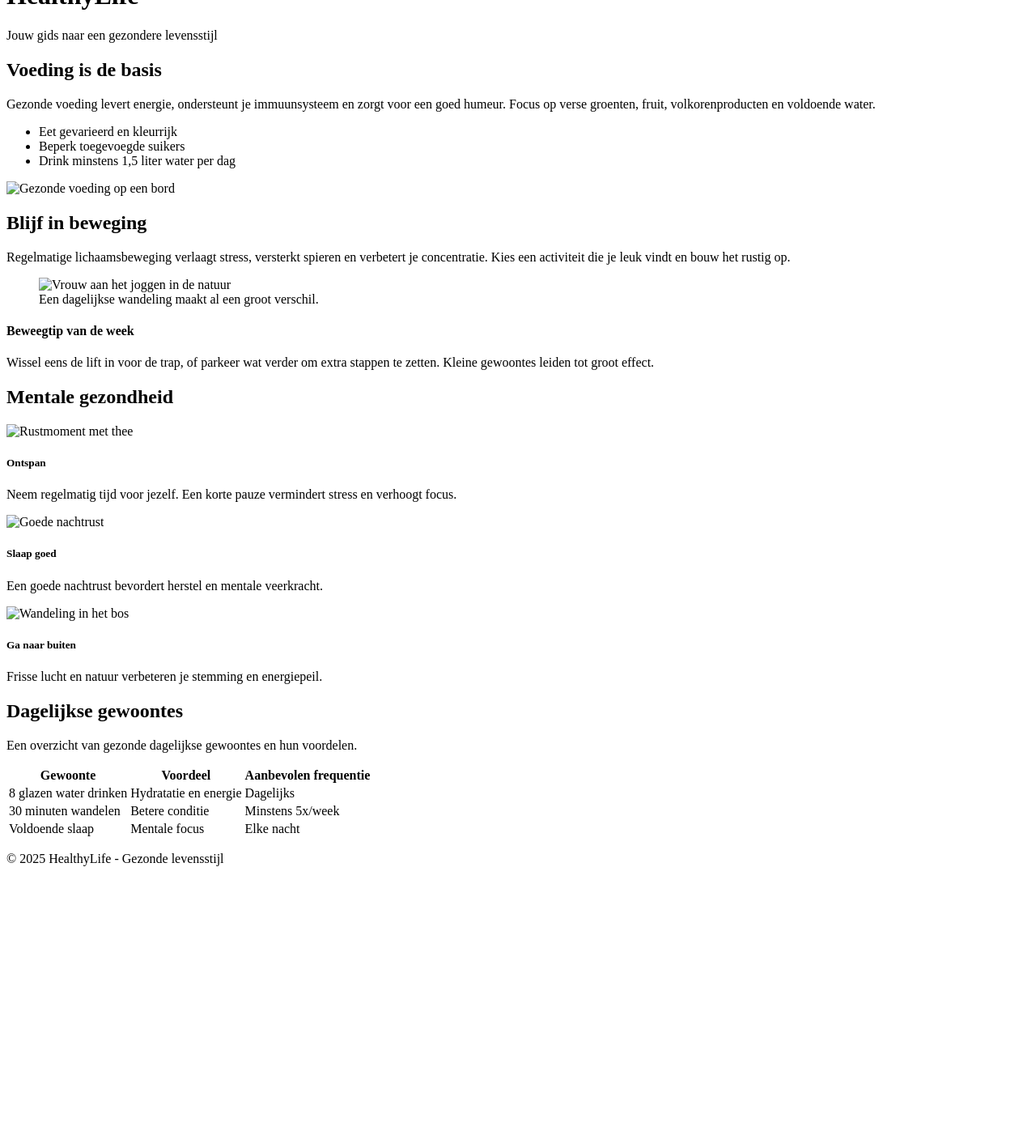
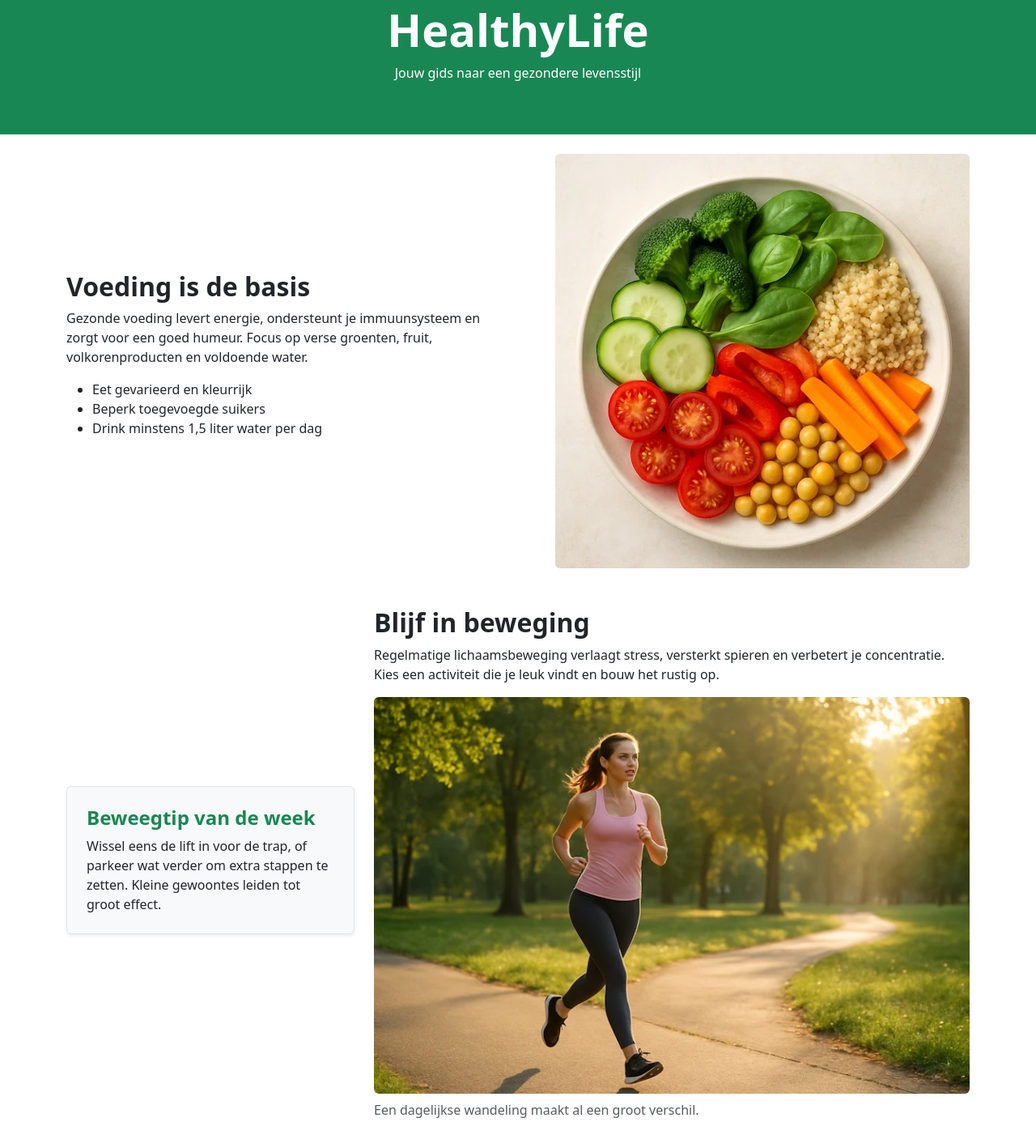
Before and after one commit to MouadJeaali49/BWD2-MouadJeaali-2526, a website: page 01.Bootstrap/HealthyLife/index.html in a window 1280 px wide. Shown: the part 45-1447 px from the top of the page at 81% size. Before the commit the page ends 1131 px from the top, so only its background shows below. Drawn offline with nearby package versions, Linux system fonts and the light colour scheme.

Commit message:
healthy life afgemaakt

```diff
--- a/01.Bootstrap/HealthyLife/index.html
+++ b/01.Bootstrap/HealthyLife/index.html
@@ -4,20 +4,23 @@
 <head>
 	<meta charset="UTF-8">
 	<meta name="viewport" content="width=device-width, initial-scale=1.0">
+	<link href="https://cdn.jsdelivr.net/npm/bootstrap@5.3.8/dist/css/bootstrap.min.css" rel="stylesheet">
 	<title>HealthyLife - Gezonde levensstijl</title>
 </head>
 
 <body>
 
-	<header>
-		<h1>HealthyLife</h1>
-		<p>Jouw gids naar een gezondere levensstijl</p>
+	<header class="bg-success text-white py-5 mb-4">
+		<div class="container text-center">
+			<h1 class="display-4 fw-bold mb-2">HealthyLife</h1>
+			<p class="fw-light">Jouw gids naar een gezondere levensstijl</p>
+		</div>
 	</header>
 
-	<main>
-		<section>
-			<div>
-				<h2>Voeding is de basis</h2>
+	<main class="container">
+		<section class="row align-items-center mb-5">
+			<div class="col-md-6">
+				<h2 class="fw-bold">Voeding is de basis</h2>
 				<p>Gezonde voeding levert energie, ondersteunt je immuunsysteem en zorgt voor een goed humeur. Focus op
 					verse groenten, fruit, volkorenproducten en voldoende water.</p>
 				<ul>
@@ -26,56 +29,60 @@
 					<li>Drink minstens 1,5 liter water per dag</li>
 				</ul>
 			</div>
-			<div>
-				<img src="img/healthy_food.png" alt="Gezonde voeding op een bord">
+
+			<div class="col-md-6 text-end">
+				<img src="img/healthy_food.webp" class="img-fluid rounded" alt="Gezonde voeding op een bord">
 			</div>
 		</section>
 
-		<section>
-			<div>
-				<h2>Blijf in beweging</h2>
+		<section class="row align-items-center mb-5">
+
+			<div class="col-md-4 mb-4">
+				<div class="p-4 bg-light border rounded shadow-sm">
+					<h4 class="fw-bold text-success">Beweegtip van de week</h4>
+					<p class="mb-0">Wissel eens de lift in voor de trap, of parkeer wat verder om extra stappen te zetten. Kleine
+						gewoontes leiden tot groot effect.
+					</p>
+				</div>
+			</div>
+
+			<div class="col-md-8">
+				<h2 class="fw-bold">Blijf in beweging</h2>
 				<p>Regelmatige lichaamsbeweging verlaagt stress, versterkt spieren en verbetert je concentratie. Kies een
 					activiteit die je leuk vindt en bouw het rustig op.</p>
 				<figure>
-					<img src="img/fitness.png" alt="Vrouw aan het joggen in de natuur">
-					<figcaption>Een dagelijkse wandeling maakt al een groot verschil.</figcaption>
+					<img src="img/fitness.webp" class="img-fluid rounded mb-2" alt="Vrouw aan het joggen in de natuur">
+					<figcaption class="text-muted">Een dagelijkse wandeling maakt al een groot verschil.</figcaption>
 				</figure>
-			</div>
-			<div>
-				<div>
-					<h4>Beweegtip van de week</h4>
-					<p>Wissel eens de lift in voor de trap, of parkeer wat verder om extra stappen te zetten. Kleine
-						gewoontes leiden tot groot effect.</p>
-				</div>
 			</div>
 		</section>
 
-		<section>
-			<h2>Mentale gezondheid</h2>
-			<div>
-				<div>
-					<img src="img/relax.png" alt="Rustmoment met thee">
-					<h5>Ontspan</h5>
-					<p>Neem regelmatig tijd voor jezelf. Een korte pauze vermindert stress en verhoogt focus.</p>
+		<section class="mb-5">
+			<h2 class="fw-bold mb-4">Mentale gezondheid</h2>
+			<div class="row">
+				<div class="col-md-4 mb-3">
+					<img src="img/relax.webp" class="img-fluid rounded" alt="Rustmoment met thee">
+					<h5 class="mt-2 fw-semibold text-center">Ontspan</h5>
+					<p class="fw-normal">Neem regelmatig tijd voor jezelf. Een korte pauze vermindert stress en verhoogt focus.</p>
 				</div>
-				<div>
-					<img src="img/sleep.png" alt="Goede nachtrust">
-					<h5>Slaap goed</h5>
+				<div class="col-md-4 mb-3">
+					<img src="img/sleep.webp" class="img-fluid rounded" alt="Goede nachtrust">
+					<h5 class="mt-2 fw-semibold text-center">Slaap goed</h5>
 					<p>Een goede nachtrust bevordert herstel en mentale veerkracht.</p>
 				</div>
-				<div>
-					<img src="img/nature2.png" alt="Wandeling in het bos">
-					<h5>Ga naar buiten</h5>
+				<div class="col-md-4 mb-3">
+					<img src="img/nature2.webp" class="img-fluid rounded" alt="Wandeling in het bos">
+					<h5 class="mt-2 fw-semibold text-center">Ga naar buiten</h5>
 					<p>Frisse lucht en natuur verbeteren je stemming en energiepeil.</p>
 				</div>
 			</div>
 		</section>
 
-		<section>
-			<h2>Dagelijkse gewoontes</h2>
+		<section class="mb-5">
+			<h2 class="fw-bold">Dagelijkse gewoontes</h2>
 			<p>Een overzicht van gezonde dagelijkse gewoontes en hun voordelen.</p>
-			<table>
-				<thead>
+			<table class="table table-bordered table-striped">
+				<thead class="table-success">
 					<tr>
 						<th scope="col">Gewoonte</th>
 						<th scope="col">Voordeel</th>
@@ -103,8 +110,11 @@
 		</section>
 	</main>
 
-	<footer>
-		<p>&copy; 2025 HealthyLife - Gezonde levensstijl</p>
+	<footer class="bg-dark text-white text-center py-3">
+		<div class="container">
+			<p class="mb-0">&copy; 2025 HealthyLife - Gezonde levensstijl</p>
+		</div>
+
 	</footer>
 
 </body>
```
Also changed, not shown: 01.Bootstrap/TravelblogEurope/index.html (indentation only).
